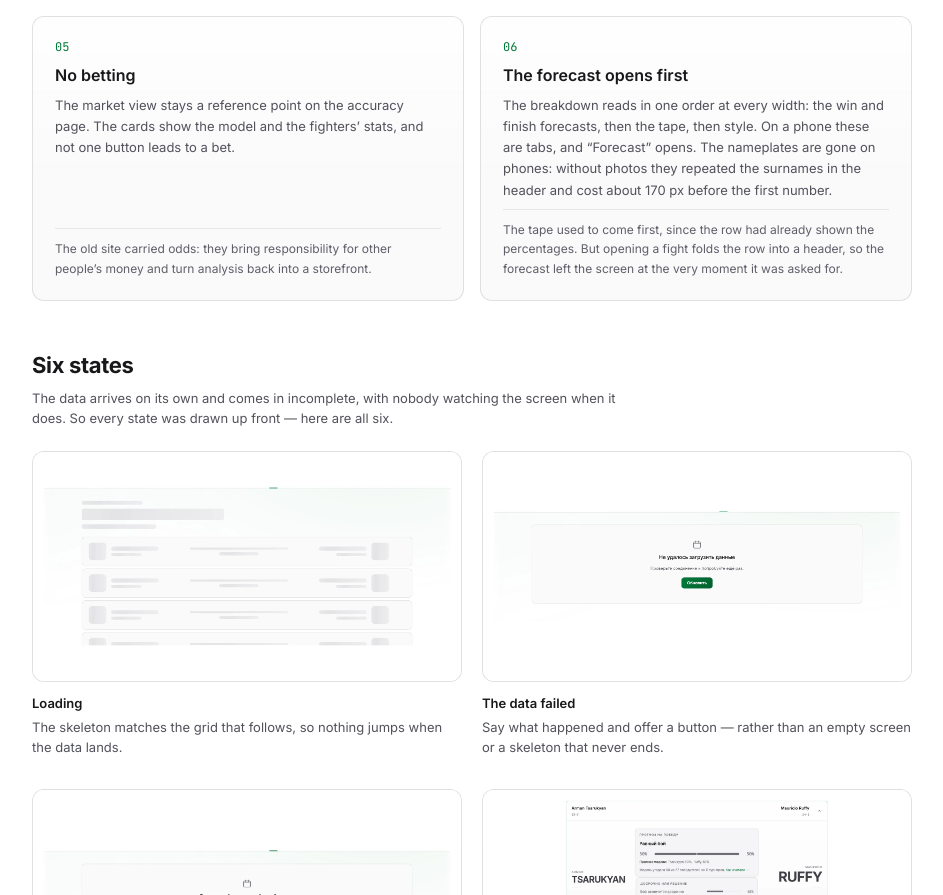
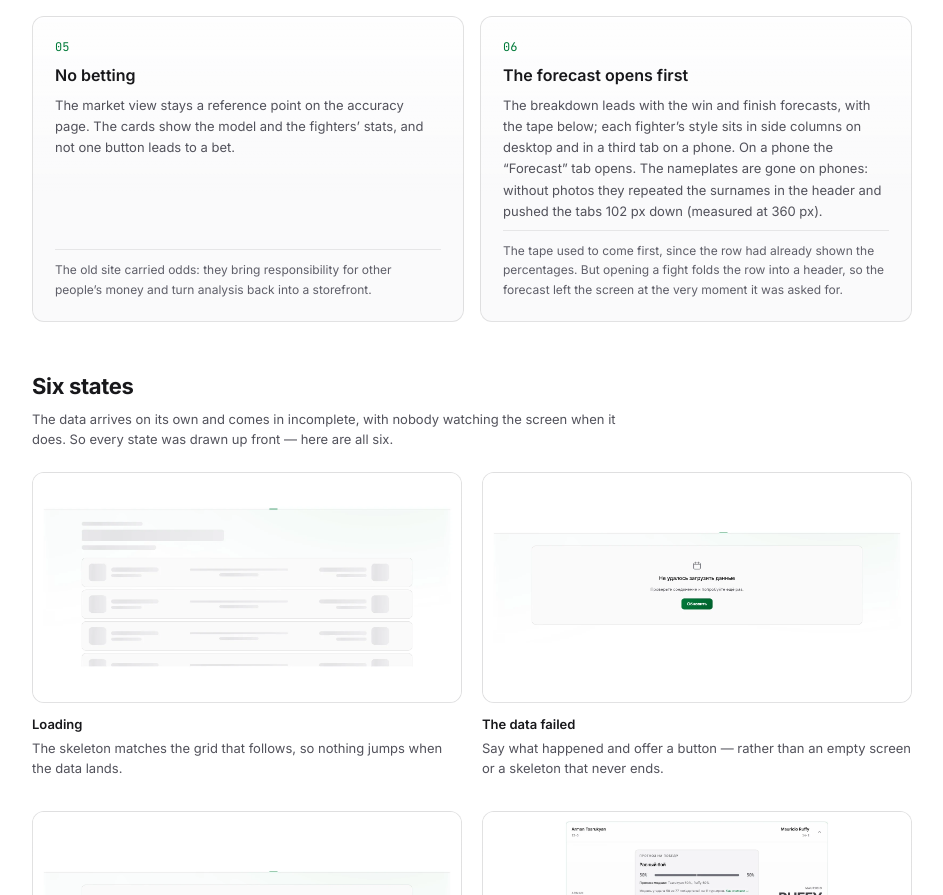
Before and after one commit to Gotodataru/fightev, a React (Vite) app: page /case in a window 1280 px wide. Shown: the part 3045-3940 px from the top of the page, without its empty margins (120-1063 px from the left). Built offline with nearby package versions, Linux system fonts and the light colour scheme.

Commit message:
case: decision 06 — the breakdown order as it ships, nameplates measured at 102 px (360 px)

```diff
--- a/src/components/FightCard.tsx
+++ b/src/components/FightCard.tsx
@@ -238,7 +238,7 @@ function CompactPanel({ fight, track, desktopRow, index, total, onGo }: {
   return (
     <div className="flex flex-col gap-5 px-3.5 pb-[18px] pt-4 md:px-5">
       {/* Without photographs the plates only repeated the names the header above already
-          sets — about 170 px of a phone screen before the first number. A photograph is
+          sets — 102 px of a phone screen (measured at 360) before the tabs. A photograph is
           new information; a second copy of the surname is not. */}
       {PHOTOS_PUBLISHED && (
         <div className="grid grid-cols-2 gap-5">
--- a/src/pages/Case.tsx
+++ b/src/pages/Case.tsx
@@ -344,8 +344,8 @@ export default function Case() {
             alt={ru ? 'Сначала первым шло сравнение: строка ведь уже показала проценты. Но при раскрытии строка сворачивается в шапку, и прогноз пропадал с экрана ровно тогда, когда о нём спросили.'
                     : 'The tape used to come first, since the row had already shown the percentages. But opening a fight folds the row into a header, so the forecast left the screen at the very moment it was asked for.'}>
             {ru
-              ? 'Порядок в разборе один на всех ширинах: прогноз на победу и досрочку, затем сравнение, затем стиль. На телефоне это вкладки, и открывается «Прогноз». Именные плашки на телефоне убраны: без фото они повторяли фамилии из шапки и отнимали около 170 px до первой цифры.'
-              : 'The breakdown reads in one order at every width: the win and finish forecasts, then the tape, then style. On a phone these are tabs, and “Forecast” opens. The nameplates are gone on phones: without photos they repeated the surnames in the header and cost about 170 px before the first number.'}
+              ? 'Первым в разборе идёт прогноз на победу и досрочку, под ним сравнение; стиль бойцов на десктопе стоит колонками по бокам, на телефоне — третьей вкладкой. На телефоне открывается вкладка «Прогноз». Именные плашки на телефоне убраны: без фото они повторяли фамилии из шапки и отодвигали вкладки на 102 px (замер на 360 px).'
+              : 'The breakdown leads with the win and finish forecasts, with the tape below; each fighter’s style sits in side columns on desktop and in a third tab on a phone. On a phone the “Forecast” tab opens. The nameplates are gone on phones: without photos they repeated the surnames in the header and pushed the tabs 102 px down (measured at 360 px).'}
           </Decision>
         </div>
       </section>
```
